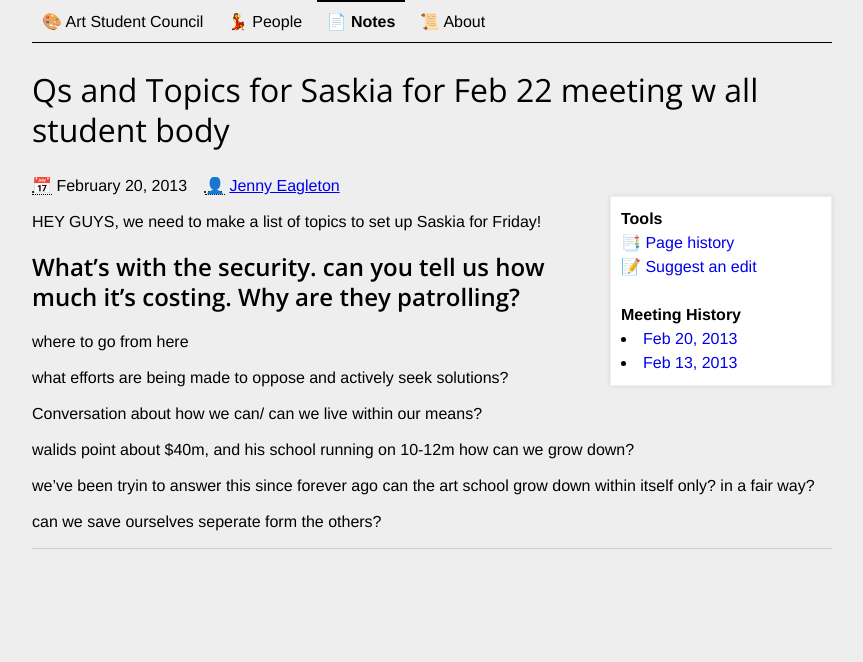
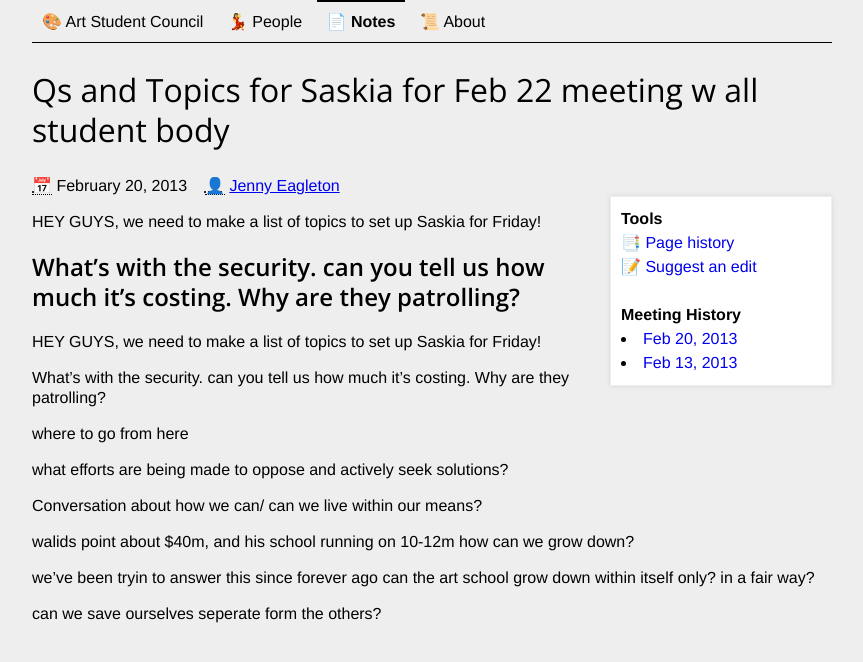
Before and after one commit to CooperASC/cooperasc.github.com, a Jekyll site: the page built from _posts/notes/2013-02-20-notes-about-friday-meeting-for-saskia.md, in a window 1280 px wide. Shown: the top 662 px of the page, without its empty margins (208-1071 px from the left). Built offline with Jekyll 4.4.1, drawn with Linux system fonts in a browser that asks for light colours.

Commit message:
Updated _posts/notes/2013-02-20-notes-about-friday-meeting-for-saskia.md

```diff
--- a/_posts/notes/2013-02-20-notes-about-friday-meeting-for-saskia.md
+++ b/_posts/notes/2013-02-20-notes-about-friday-meeting-for-saskia.md
@@ -10,7 +10,12 @@ filepath: _posts/notes/2013-02-13-bharucha-response.md
 HEY GUYS, we need to make a list of topics to set up Saskia for Friday!
 
 What's with the security. can you tell us how much it's costing. Why are they patrolling?
-----------------------------------------
+---
+
+HEY GUYS, we need to make a list of topics to set up Saskia for Friday!
+
+What’s with the security. can you tell us how much it’s costing. Why are they patrolling?
+
 where to go from here
 
 what efforts are being made to oppose and actively seek solutions?
@@ -24,5 +29,3 @@ we've been tryin to answer this since forever ago
 can the art school grow down within itself only? in a fair way?
 
 can we save ourselves seperate form the others?
-
-______________________________________________
```
